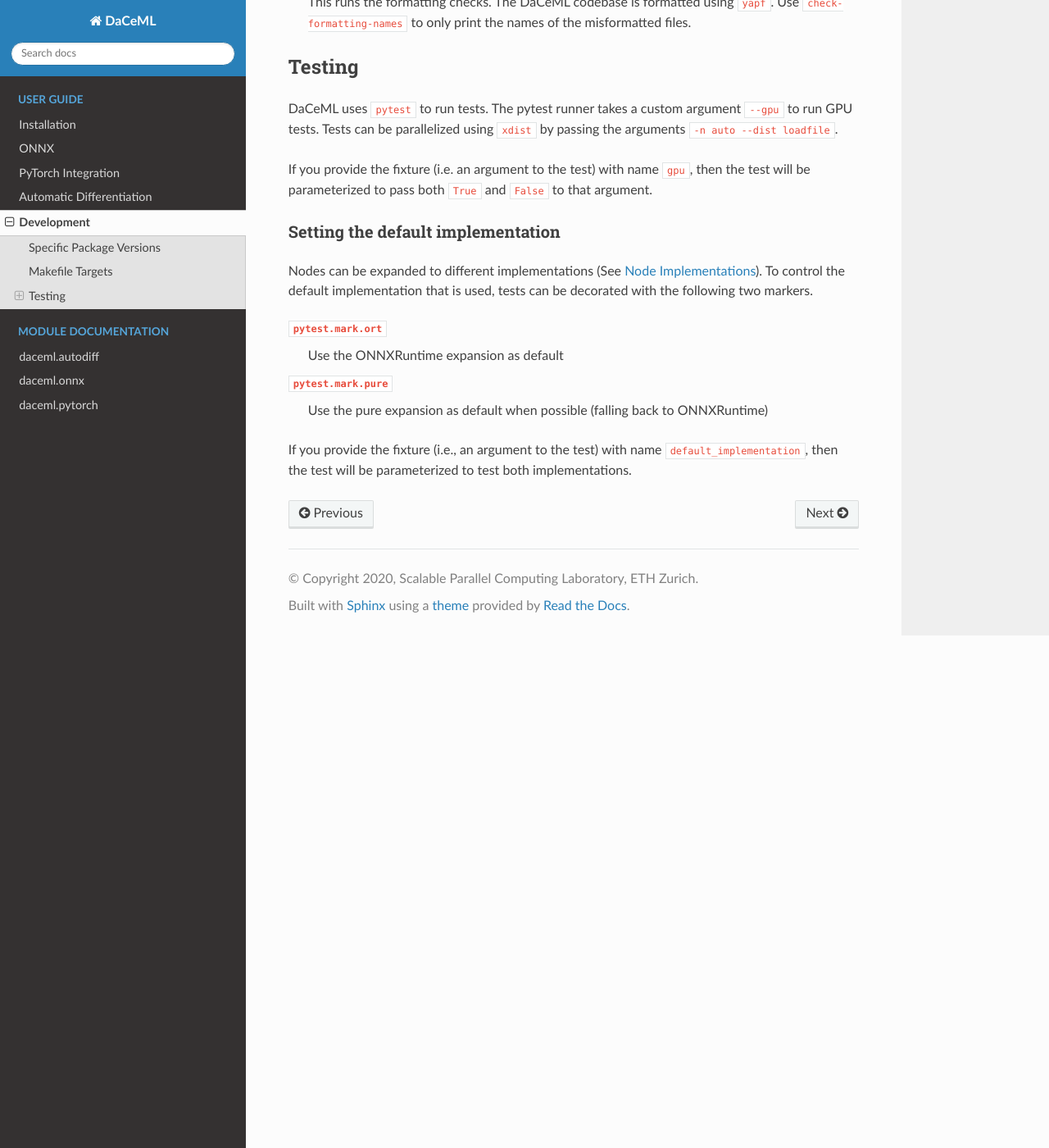
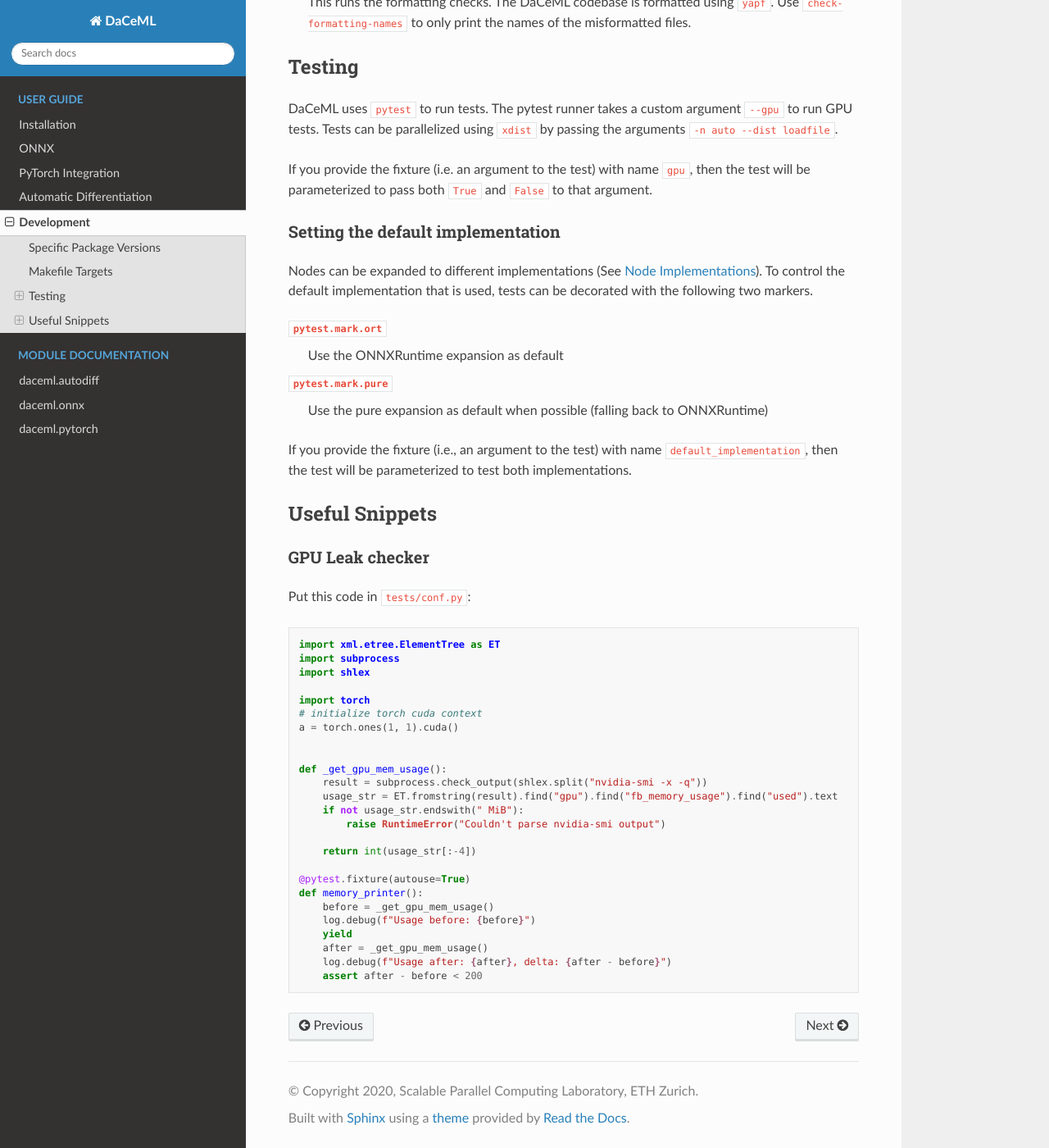
Before and after one commit to spcl/daceml, a Sphinx documentation site: the page built from doc/overviews/development.rst, in a window 1280 px wide and 1400 px high, scrolled down 985 px. Shown: the whole window at 82% size. Built offline with Sphinx 7.4.7 and the Read the Docs theme 2.0.0, drawn with Linux system fonts in a browser that asks for light colours.

```diff
--- a/doc/overviews/development.rst
+++ b/doc/overviews/development.rst
@@ -55,3 +55,36 @@ implementation that is used, tests can be decorated with the following two marke
 
 If you provide the fixture (i.e., an argument to the test) with name ``default_implementation``, then the test will be
 parameterized to test both implementations.
+
+Useful Snippets
+---------------
+
+GPU Leak checker
+~~~~~~~~~~~~~~~~
+Put this code in ``tests/conf.py``::
+
+    import xml.etree.ElementTree as ET
+    import subprocess
+    import shlex
+
+    import torch
+    # initialize torch cuda context
+    a = torch.ones(1, 1).cuda()
+
+
+    def _get_gpu_mem_usage():
+        result = subprocess.check_output(shlex.split("nvidia-smi -x -q"))
+        usage_str = ET.fromstring(result).find("gpu").find("fb_memory_usage").find("used").text
+        if not usage_str.endswith(" MiB"):
+            raise RuntimeError("Couldn't parse nvidia-smi output")
+
+        return int(usage_str[:-4])
+
+    @pytest.fixture(autouse=True)
+    def memory_printer():
+        before = _get_gpu_mem_usage()
+        log.debug(f"Usage before: {before}")
+        yield
+        after = _get_gpu_mem_usage()
+        log.debug(f"Usage after: {after}, delta: {after - before}")
+        assert after - before < 200
```
Also changed, not shown: 8 other files.
